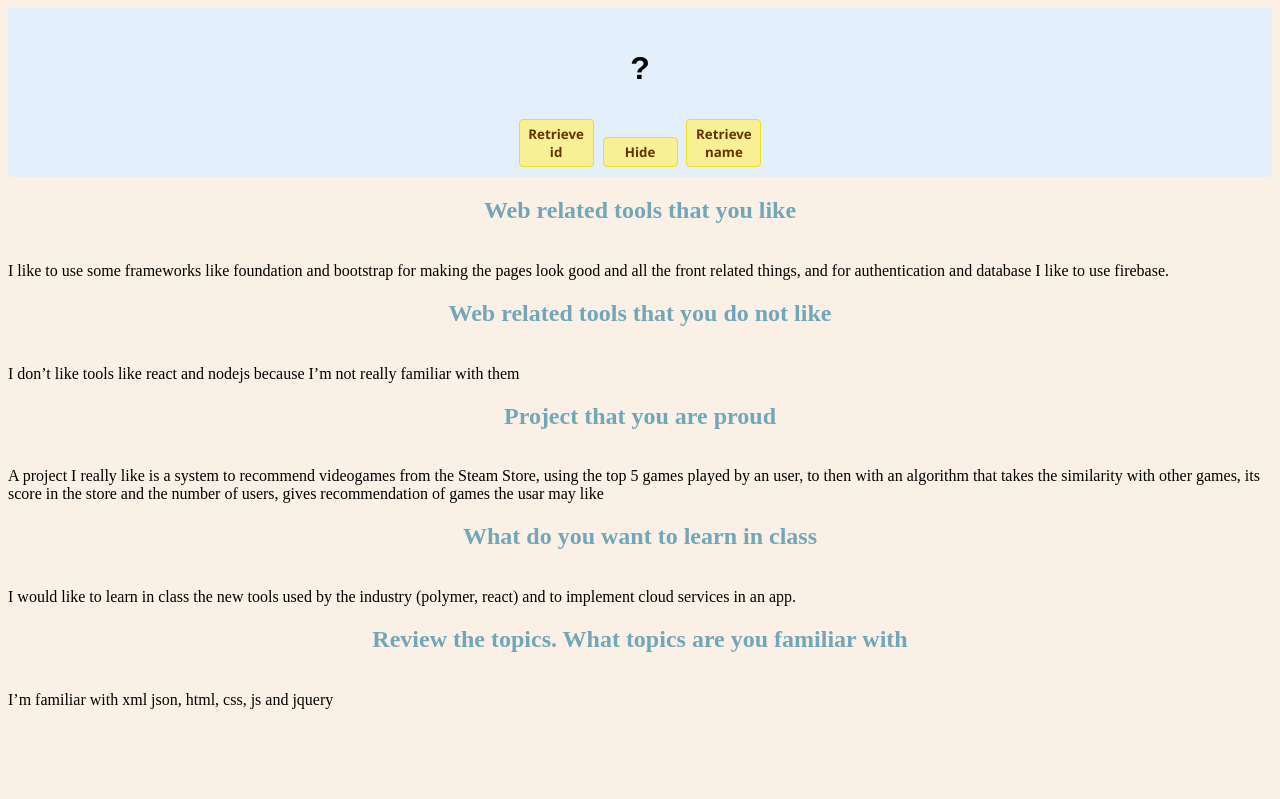
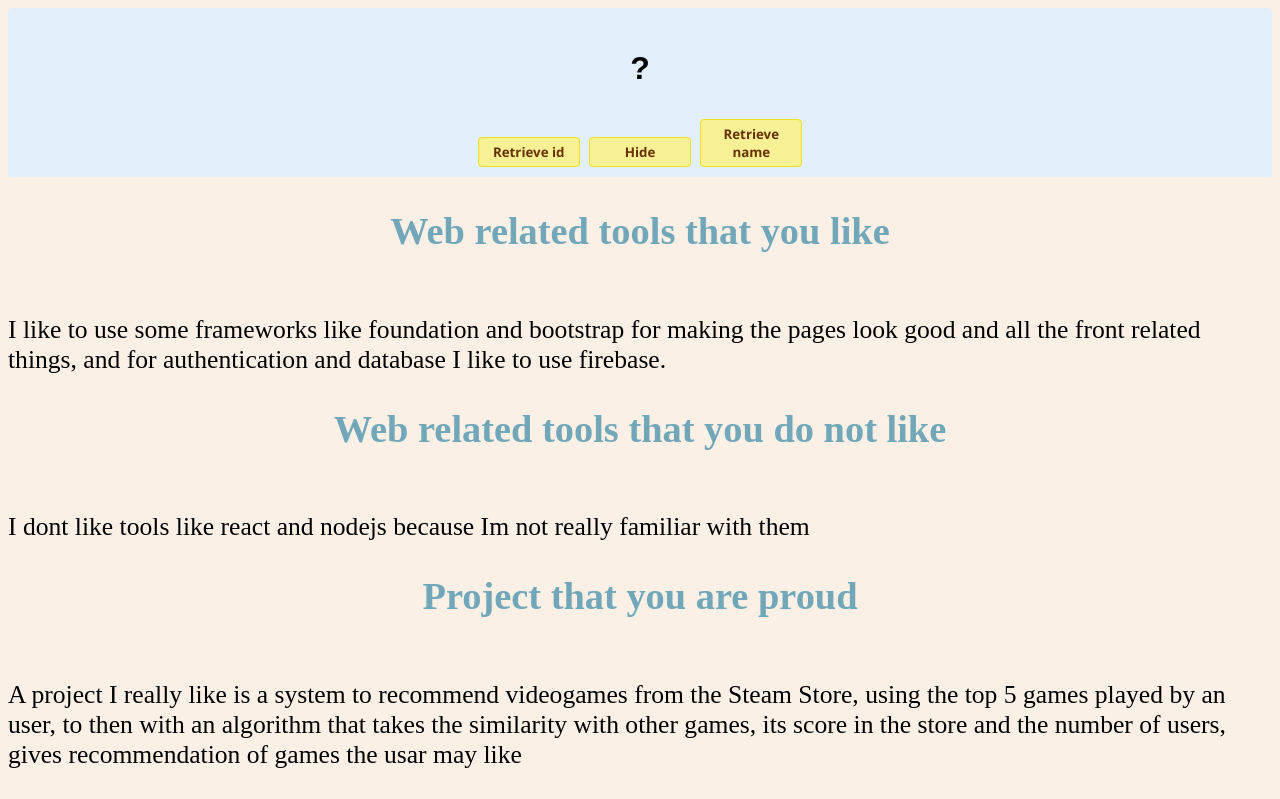
Before and after one commit to AlanRAV/Wep-App, a plain HTML site: page index.html in a window 1280 px wide. Shown: the top 799 px of the page. Drawn offline with nearby package versions, Linux system fonts and the light colour scheme; a script that the page names is missing.

Commit message:
Responsitivity

```diff
--- a/index.html
+++ b/index.html
@@ -1,9 +1,9 @@
 <!DOCTYPE html>
 <!-- HTML5 Hello world by kirupa - http://www.kirupa.com/html5/getting_your_feet_wet_html5_pg1.htm -->
-<html lang="en-us">
+<html>
 
 <head>
-<meta charset="utf-8">
+<meta name="viewport" content="width=device-width, initial-scale=1.0">
 <title>Hello...</title>
 <link type="text/css" rel="stylesheet" href="style.css"/>
 
@@ -95,13 +95,13 @@ $(document).ready(function(){
 <br> I like to use some frameworks like foundation and bootstrap for making the pages look good and all the front related things, and for authentication and database I like to use firebase.
 
 <h2>Web related tools that you do not like</h2>
-<br> I don’t like tools like react and nodejs because I’m not really familiar with them
+<br> I dont like tools like react and nodejs because Im not really familiar with them
 <h2>Project that you are proud</h2>
 <br>A project I really like is a system to recommend videogames from the Steam Store, using the top 5 games played by an user, to then with an algorithm that takes the similarity with other games, its score in the store and the number of users, gives recommendation of games the usar may like
 <h2>What do you want to learn in class</h2>
 <br>I would like to learn in class the new tools used by the industry (polymer, react) and to implement cloud services in an app.
 <h2>Review the topics. What topics are you familiar with </h2>
-<br>I’m familiar with xml json, html, css, js and jquery
+<br>Im familiar with xml json, html, css, js and jquery
 
 </body>
 </html>
--- a/style.css
+++ b/style.css
@@ -15,7 +15,7 @@
 	font-family: "Segoe UI", Tahoma, Geneva, Verdana, sans-serif;
 	font-weight: bold;
 	color: #663300;
-	width: 75px;
+	width: 8vw;
 }
 
 .buttonStyle:hover {
@@ -34,7 +34,12 @@ body {
 
     background-color: linen;
      text-align: left;
+
+    font-size: 2vw;
+
 }
 h2 {
 	 text-align: center;
     color: #71a7b8;
+
+}
```
